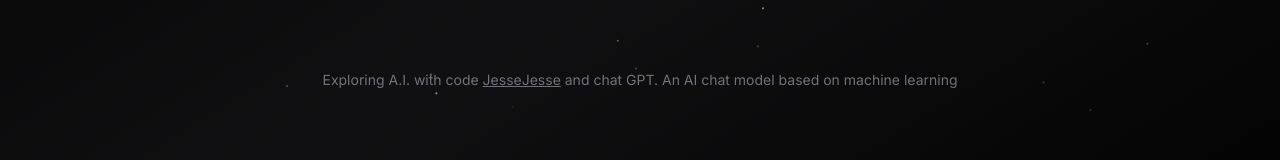
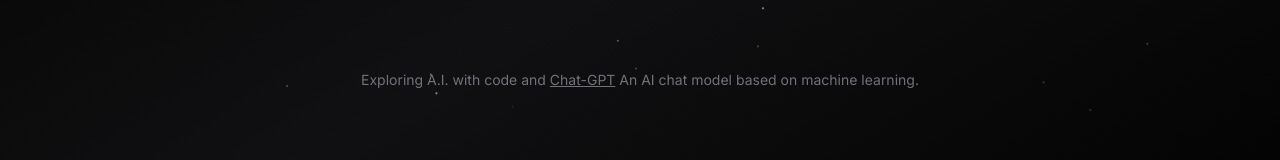
Before and after one commit to sudo-self/Jesse-Jesse, a Next.js app: page / in a window 1280 px wide. Shown: the part 459-619 px from the top of the page. Built offline with nearby package versions, Linux system fonts and the light colour scheme; no server answers; what tailwindcss-debug-screens would draw is missing.

Commit message:
Update page.tsx

```diff
--- a/app/page.tsx
+++ b/app/page.tsx
@@ -35,14 +35,14 @@ export default function Home() {
       <div className="hidden w-screen h-px animate-glow md:block animate-fade-right bg-gradient-to-r from-zinc-300/0 via-zinc-300/50 to-zinc-300/0" />
       <div className="my-16 text-center animate-fade-in">
         <h2 className="text-sm text-zinc-500 ">
-          Exploring A.I. with code{" "}
+          Exploring A.I. with code and{" "}
           <Link
             target="_blank"
             href="https://jessejesse.com"
             className="underline duration-500 hover:text-zinc-300"
           >
-            JesseJesse
-          </Link>&nbsp;and chat GPT. An AI chat model based on machine learning
+            Chat-GPT
+          </Link>&nbsp;An AI chat model based on machine learning.
         </h2>
       </div>
     </div>
```
